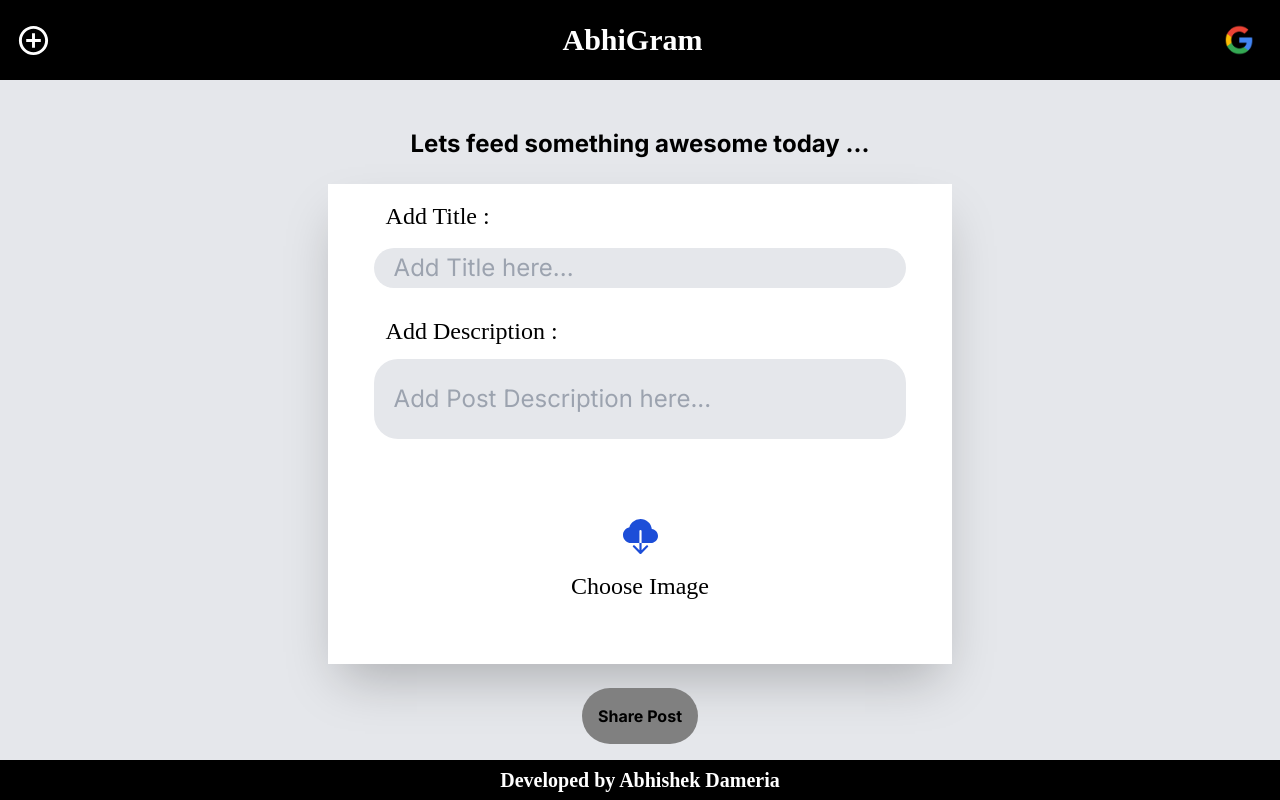
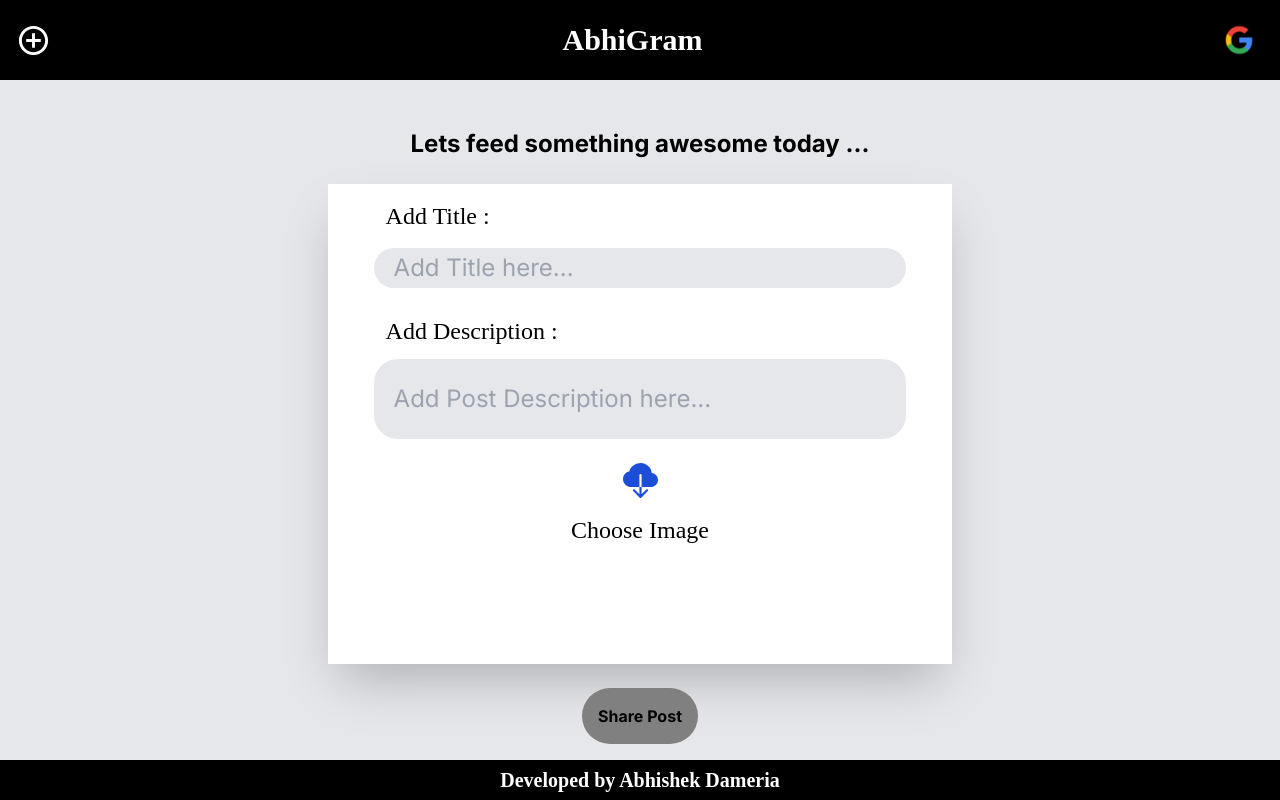
Before and after one commit to Abhishekiet/abhigram, a Next.js app: page /addPost in a window 1280 px wide. Built offline with nearby package versions, Linux system fonts and the light colour scheme; no server answers.

Commit message:
Update page.js

```diff
--- a/app/addPost/page.js
+++ b/app/addPost/page.js
@@ -53,9 +53,9 @@ const AddPost=()=>{
                     <input type='file' className="w-[20%] hidden" id='qwert' onChange={ e=> setImage( e.target.files[0] ) }/>
 
                     {
-                        image ? <div className="mt-[15%]"> <h1 className="text-center text-blue-700 text-xl font-bold"> Image Selected !!! Proceed to post </h1> </div> :
+                        image ? <div className="mt-[3vh]"> <h1 className="text-center text-blue-700 text-xl font-bold"> Image Selected !!! Proceed to post </h1> </div> :
 
-                    <label className="text-start mt-[10vh] flex flex-col justify-center items-center " style={{ fontFamily:"cursive" }} htmlFor='qwert'>
+                    <label className="text-start mt-[3vh] flex flex-col justify-center items-center " style={{ fontFamily:"cursive" }} htmlFor='qwert'>
                        <BsFillCloudDownloadFill size={35} className="text-center text-blue-700"/>
                        <h1 className="mt-4"> Choose Image </h1>
                     </label>
@@ -64,7 +64,7 @@ const AddPost=()=>{
 
                 </div>
 
-                <div className="flex justify-center mt-6">
+                <div className="flex justify-center mt-[3vh]">
                     {
                         title && image && desc ?
                         <button className="bg-[green] p-4 mt-[5%] text-white rounded-full font-bold" onClick={add}> Share Post </button> :
```
